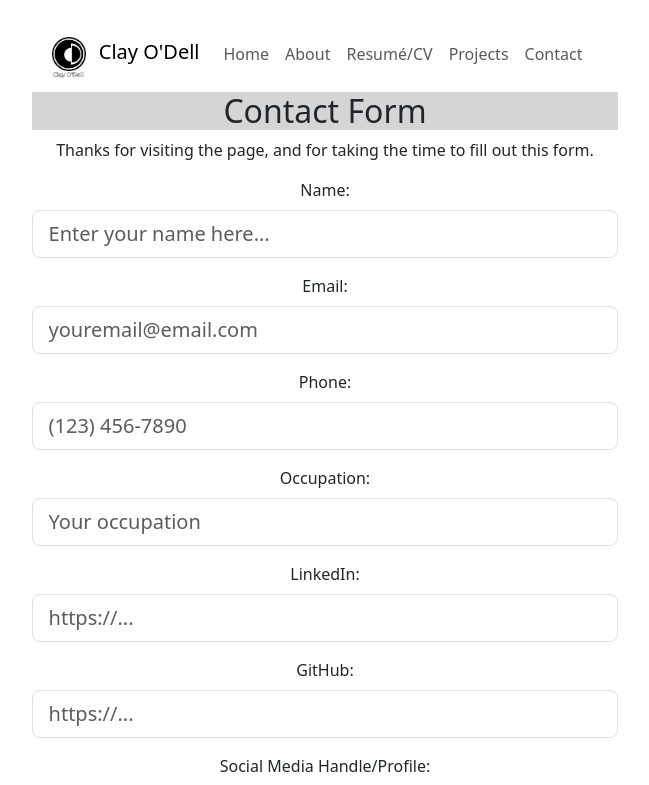
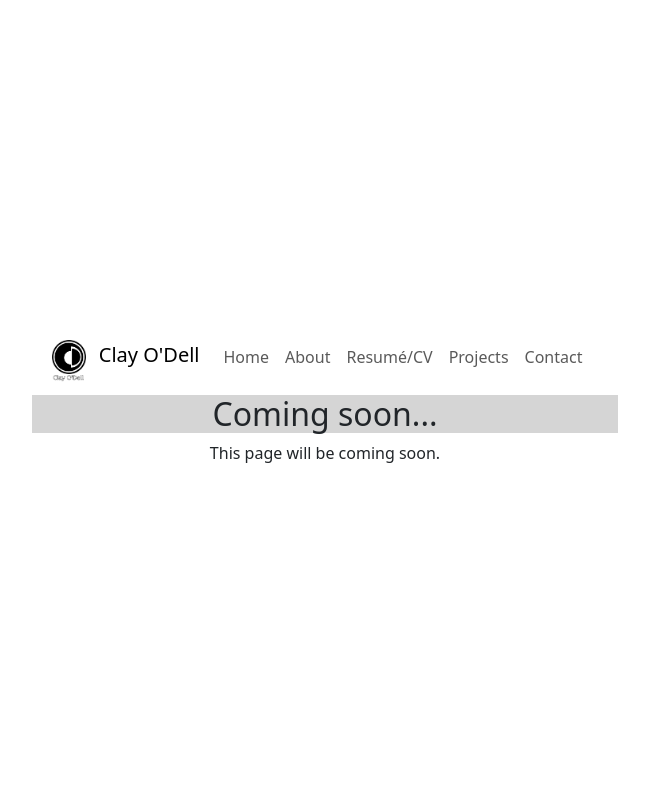
Before and after one commit to clay-odell/clayodell_com_Frontend, a React (Vite) app: page /contact in a window 1280 px wide. Shown: the top 785 px of the page, without its empty margins (315-964 px from the left). Built offline with nearby package versions, Linux system fonts and the light colour scheme; no server answers.

Commit message:
added to Contact component

```diff
--- a/src/Contact.jsx
+++ b/src/Contact.jsx
@@ -45,7 +45,9 @@ const Contact = () => {
 
   return (
     <>
-      {submitted ? (
+    <h2>Coming soon...</h2>
+    <p>This page will be coming soon.</p>
+      {/* {submitted ? (
         <h3>
           Thank you for making contact. If requested, a response will be coming
           soon.
@@ -170,7 +172,7 @@ const Contact = () => {
             </form>
           </section>
         </>
-      )}
+      )} */}
     </>
   );
 };
```
Also changed, not shown: 1 other file (tests, documents, lock files or other folders).
